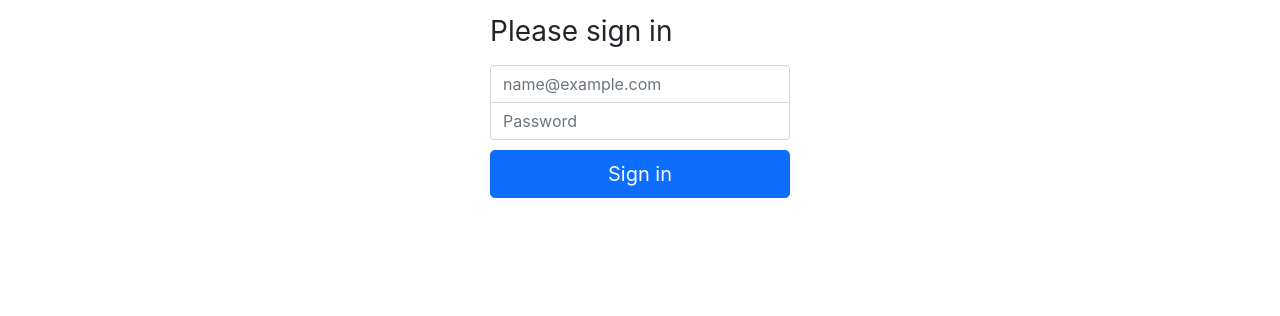
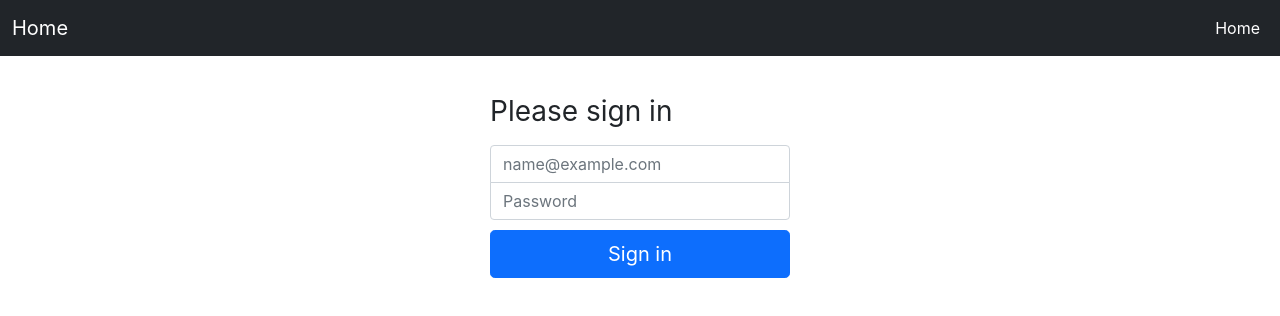
Before and after one commit to Byron2016/031_frontend_JWT_Authentication_for_NETCore_and_React_App, a React (Create React App) app: page / in a window 1280 px wide. Shown: the top 316 px of the page. Built offline with nearby package versions, Linux system fonts and the light colour scheme.

Commit message:
chore(bootstrap): add header template

```diff
--- a/src/App.tsx
+++ b/src/App.tsx
@@ -5,6 +5,20 @@
 function App() {
   return (
     <div className="App">
+
+<nav className="navbar navbar-expand-md navbar-dark bg-dark mb-4">
+  <div className="container-fluid">
+    <a className="navbar-brand" href="#">Home</a>
+    <div>
+      <ul className="navbar-nav me-auto mb-2 mb-md-0">
+        <li className="nav-item">
+          <a className="nav-link active" aria-current="page" href="#">Home</a>
+        </li>
+      </ul>
+    </div>
+  </div>
+</nav>
+
       <main className="form-signin">
   <form>
     <h1 className="h3 mb-3 fw-normal">Please sign in</h1>
```
